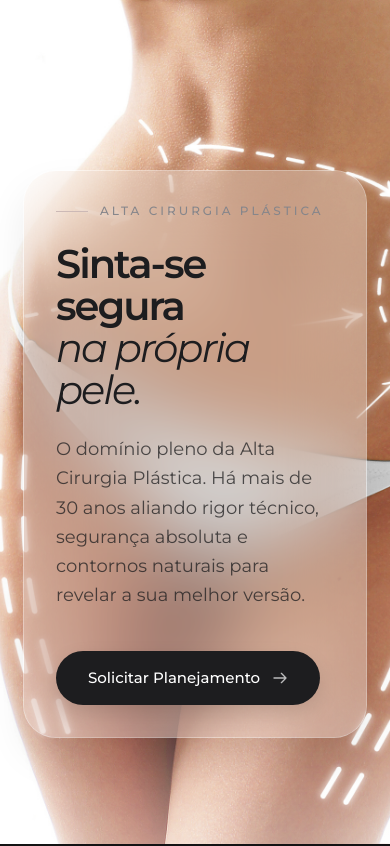
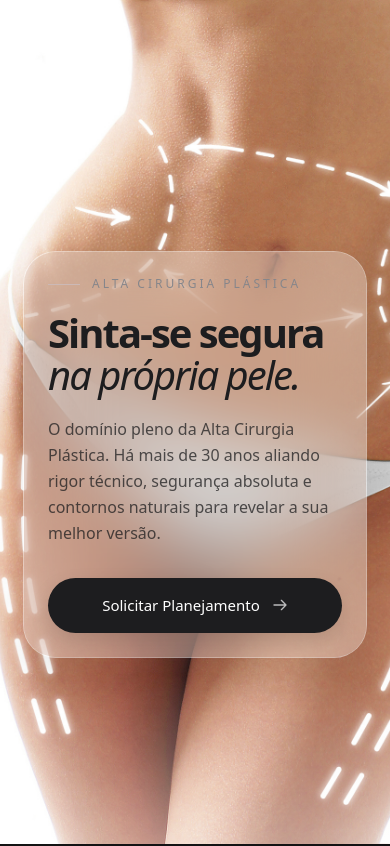
Before and after one commit to wardedrmario/site-institucional, a Next.js app: page /mulheres-consulta1 in a window 390 px wide. Shown: the top 846 px of the page. Built offline with nearby package versions, Linux system fonts and the light colour scheme.

Commit message:
refator(mobile): Otimizações UX Mobile LPs e Performance (Fontes, Imagens, Next/Dynamic)

```diff
--- a/src/app/globals.css
+++ b/src/app/globals.css
@@ -19,8 +19,8 @@
   --color-text-accent: var(--text-accent);
   --color-border-subtle: var(--border-subtle);
 
-  --font-sans: 'Montserrat', -apple-system, BlinkMacSystemFont, "SF Pro Display", "SF Pro Text", "Helvetica Neue", Arial, sans-serif;
-  --font-serif: 'Libre Baskerville', 'Baskerville', Georgia, serif;
+  --font-sans: var(--font-montserrat), -apple-system, BlinkMacSystemFont, "SF Pro Display", "SF Pro Text", "Helvetica Neue", Arial, sans-serif;
+  --font-serif: var(--font-libre-baskerville), 'Baskerville', Georgia, serif;
 }
 
 :root {
--- a/src/app/layout.tsx
+++ b/src/app/layout.tsx
@@ -1,7 +1,24 @@
 import type { Metadata } from "next";
 import Script from "next/script";
+import { Libre_Baskerville, Montserrat } from "next/font/google";
 import "./globals.css";
 import { Header } from "@/components/layout/Header";
+
+const libreBaskerville = Libre_Baskerville({
+  weight: ['400', '700'],
+  style: ['normal', 'italic'],
+  subsets: ['latin'],
+  display: 'swap',
+  variable: '--font-libre-baskerville',
+});
+
+const montserrat = Montserrat({
+  weight: ['300', '400', '500', '600', '700', '800'],
+  style: ['normal', 'italic'],
+  subsets: ['latin'],
+  display: 'swap',
+  variable: '--font-montserrat',
+});
 import { Footer } from "@/components/layout/Footer";
 import { ThemeProvider } from "@/components/ThemeProvider";
 import { SmoothScroll } from "@/components/SmoothScroll";
@@ -35,14 +52,10 @@ export default function RootLayout({
         `}} />
         <link rel="preconnect" href="https://fonts.googleapis.com" />
         <link rel="preconnect" href="https://fonts.gstatic.com" crossOrigin="anonymous" />
-        {/* eslint-disable-next-line @next/next/no-page-custom-font */}
-        <link
-          href="https://fonts.googleapis.com/css2?family=Libre+Baskerville:ital,wght@0,400;0,700;1,400&family=Montserrat:ital,wght@0,300;0,400;0,500;0,600;0,700;0,800;1,400&display=swap"
-          rel="stylesheet"
-        />
+
         <meta name="facebook-domain-verification" content="3m53d5ki4hjsrbmw9iq5v5gb6lf9o8" />
       </head>
-      <body className="font-sans antialiased text-text-primary bg-bg-primary min-h-screen flex flex-col selection:bg-burgundy/15 selection:text-text-primary">
+      <body className={`font-sans antialiased text-text-primary bg-bg-primary min-h-screen flex flex-col selection:bg-burgundy/15 selection:text-text-primary ${libreBaskerville.variable} ${montserrat.variable}`}>
         <noscript>
           <iframe
             src="https://clinica.drmariowarde.com/ns.html?id=GTM-FVTTJTR7"
--- a/src/app/mulheres-consulta1/page.tsx
+++ b/src/app/mulheres-consulta1/page.tsx
@@ -2,8 +2,10 @@
 
 import { useState, useEffect, Suspense } from 'react';
 import { useSearchParams } from 'next/navigation';
+import Image from 'next/image';
+import dynamic from 'next/dynamic';
 import { LeadForm } from "@/components/ui/LeadForm";
-import { TestimonialsCarousel } from "@/components/ui/TestimonialsCarousel";
+const TestimonialsCarousel = dynamic(() => import('@/components/ui/TestimonialsCarousel').then(mod => mod.TestimonialsCarousel));
 import { ScrollReveal } from "@/components/ui/ScrollReveal";
 import { ScrollProgressBar } from "@/components/ui/ScrollProgressBar";
 
@@ -49,10 +51,13 @@ export default function PrimeiraConsulta() {
 
         {/* Imagem de Fundo Full-Bleed */}
         <div className="absolute inset-0 w-full h-full z-0">
-          <img
+          <Image
             src="/images/lifestyle/hero5.jpg"
             alt="Beleza Natural"
-            className="w-full h-full object-cover object-[20%_center] md:object-[20%_center]"
+            fill
+            priority
+            sizes="(max-width: 768px) 100vw, 50vw"
+            className="object-cover object-[20%_center] md:object-[20%_center]"
           />
           {/* Removidos os degradês complexos. A imagem fica limpa no fundo. */}
           {/* Gradiente de baixo sutil para a transição */}
@@ -66,26 +71,26 @@ export default function PrimeiraConsulta() {
         <div className="relative z-10 w-full max-w-[1200px] mx-auto px-6 mt-16 md:mt-0 flex justify-end">
 
           {!showLeadForm ? (
-            <div className="max-w-2xl animate-blur-in-up bg-white/30 backdrop-blur-2xl p-8 md:p-12 rounded-[2rem] shadow-[0_20px_40px_rgba(0,0,0,0.08)] ring-1 ring-white/50">
-              <div className="flex items-center gap-3 mb-6">
+            <div className="max-w-2xl animate-blur-in-up bg-white/30 backdrop-blur-2xl p-6 sm:p-8 md:p-12 rounded-[2rem] shadow-[0_20px_40px_rgba(0,0,0,0.08)] ring-1 ring-white/50">
+              <div className="flex items-center gap-3 mb-5 md:mb-6">
                 <div className="h-[1px] w-8 bg-[#ccb9b6]" />
                 <span className="text-[#86868b] font-medium text-xs md:text-sm uppercase tracking-[0.25em]">
                   Alta Cirurgia Plástica
                 </span>
               </div>
 
-              <h1 className="text-[40px] sm:text-[50px] md:text-[64px] font-semibold tracking-tighter text-[#1d1d1f] leading-[1.05] mb-6">
+              <h1 className="text-[40px] sm:text-[50px] md:text-[64px] font-semibold tracking-tighter text-[#1d1d1f] leading-[1.05] mb-5 md:mb-6">
                 Sinta-se segura <br />
                 <span className="italic font-light">na própria pele.</span>
               </h1>
 
-              <p className="text-lg md:text-xl text-[#1d1d1f]/75 font-normal leading-relaxed max-w-lg mb-10">
+              <p className="text-base md:text-xl text-[#1d1d1f]/75 font-normal leading-relaxed max-w-lg mb-8 md:mb-10">
                 O domínio pleno da Alta Cirurgia Plástica. Há mais de 30 anos aliando rigor técnico, segurança absoluta e contornos naturais para revelar a sua melhor versão.
               </p>
 
               <button
                 onClick={() => setShowLeadForm(true)}
-                className="group relative inline-flex items-center justify-center gap-3 rounded-full bg-[#1d1d1f] px-8 py-4 text-[15px] font-medium text-white shadow-[0_8px_20px_rgba(0,0,0,0.12)] transition-all duration-300 hover:bg-[#310f0e] hover:shadow-[0_12px_24px_rgba(49,15,14,0.2)] hover:-translate-y-0.5 active:scale-[0.98]"
+                className="group w-full sm:w-auto relative inline-flex items-center justify-center gap-3 rounded-full bg-[#1d1d1f] px-8 py-4 text-[15px] font-medium text-white shadow-[0_8px_20px_rgba(0,0,0,0.12)] transition-all duration-300 hover:bg-[#310f0e] hover:shadow-[0_12px_24px_rgba(49,15,14,0.2)] hover:-translate-y-0.5 active:scale-[0.98]"
               >
                 Solicitar Planejamento
                 <svg className="w-4 h-4 text-white/70 transition-transform duration-300 group-hover:translate-x-1" fill="none" stroke="currentColor" viewBox="0 0 24 24">
@@ -127,8 +132,8 @@ export default function PrimeiraConsulta() {
               </ScrollReveal>
 
               {/* Crachá flutuante */}
-              <ScrollReveal variant="fade-up" delay={250} duration={800} className="absolute -bottom-6 -right-6 md:-right-10 z-20">
-                <div className="bg-[#2d2d2f] p-5 rounded-2xl shadow-xl ring-1 ring-white/10">
+              <ScrollReveal variant="fade-up" delay={250} duration={800} className="absolute -bottom-6 right-0 sm:-right-6 md:-right-10 z-20">
+                <div className="bg-[#2d2d2f] p-4 md:p-5 rounded-2xl shadow-xl ring-1 ring-white/10">
                   <p className="text-white font-semibold text-lg tracking-tight">Dr. Mário Warde</p>
                   <p className="text-[#86868b] text-[11px] font-medium uppercase tracking-[0.15em] mt-1">CRM 81.741 • RQE 18.343</p>
                 </div>
@@ -284,7 +289,7 @@ export default function PrimeiraConsulta() {
               setShowLeadForm(true);
               window.scrollTo({ top: 0, behavior: 'smooth' });
             }}
-            className="group relative inline-flex items-center justify-center gap-3 rounded-full bg-white px-10 py-5 text-[16px] font-semibold text-[#310f0e] transition-all duration-300 ease-out hover:-translate-y-0.5 hover:shadow-[0_12px_24px_rgba(255,255,255,0.15)] active:scale-[0.98]"
+            className="group w-full sm:w-auto relative inline-flex items-center justify-center gap-3 rounded-full bg-white px-10 py-5 text-[16px] font-semibold text-[#310f0e] transition-all duration-300 ease-out hover:-translate-y-0.5 hover:shadow-[0_12px_24px_rgba(255,255,255,0.15)] active:scale-[0.98]"
           >
             Falar com Atendimento
           </button>
@@ -394,12 +399,12 @@ export default function PrimeiraConsulta() {
               { q: "Pacientes de fora de São Paulo podem realizar a cirurgia?", a: "Sim. Grande parte das nossas pacientes são de outras cidades ou do exterior. O processo começa com uma consulta por telemedicina para alinhamento inicial e indicação. Posteriormente, desenhamos o cronograma logístico para que você venha a SP apenas no período cirúrgico." },
               { q: "Qual é o hospital onde as cirurgias são realizadas?", a: "Operamos exclusivamente em hospitais de altíssimo padrão em São Paulo, equipados com UTI e que seguem protocolos mundiais de segurança (como o Hospital Sírio-Libanês, Vila Nova Star, entre outros, dependendo do procedimento)." }
             ].map((faq, i) => (
-              <details key={i} className="group cursor-pointer border-b border-white/10 pb-6 transition-colors last:border-b-0">
-                <summary className="text-[15px] md:text-[16px] font-semibold text-[#f5f5f7] uppercase tracking-wide list-none [&::-webkit-details-marker]:hidden flex items-center justify-between">
+              <details key={i} className="group cursor-pointer border-b border-white/10 transition-colors last:border-b-0">
+                <summary className="py-6 text-[15px] md:text-[16px] font-semibold text-[#f5f5f7] uppercase tracking-wide list-none [&::-webkit-details-marker]:hidden flex items-center justify-between">
                   <span className="pr-6">{faq.q}</span>
                   <svg className="w-5 h-5 text-white/40 shrink-0 transform transition-transform duration-300 group-open:rotate-180" fill="none" stroke="currentColor" viewBox="0 0 24 24"><path strokeLinecap="round" strokeLinejoin="round" strokeWidth="2" d="M19 9l-7 7-7-7"></path></svg>
                 </summary>
-                <div className="mt-5 pr-8 md:pr-12">
+                <div className="mt-2 pb-6 pr-8 md:pr-12">
                   <p className="text-white/60 text-[15px] leading-relaxed">
                     {faq.a}
                   </p>
```
Also changed, not shown: src/app/homens-consulta1/page.tsx (+13 -8 lines).
